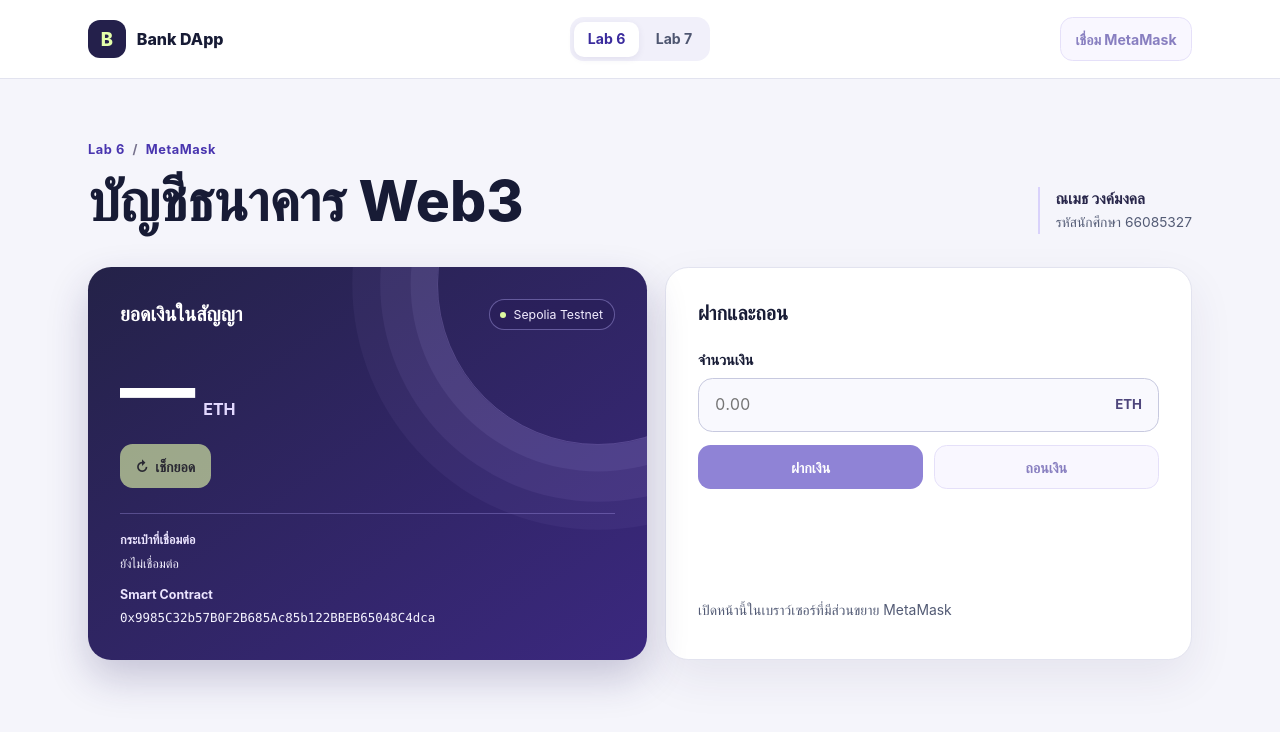
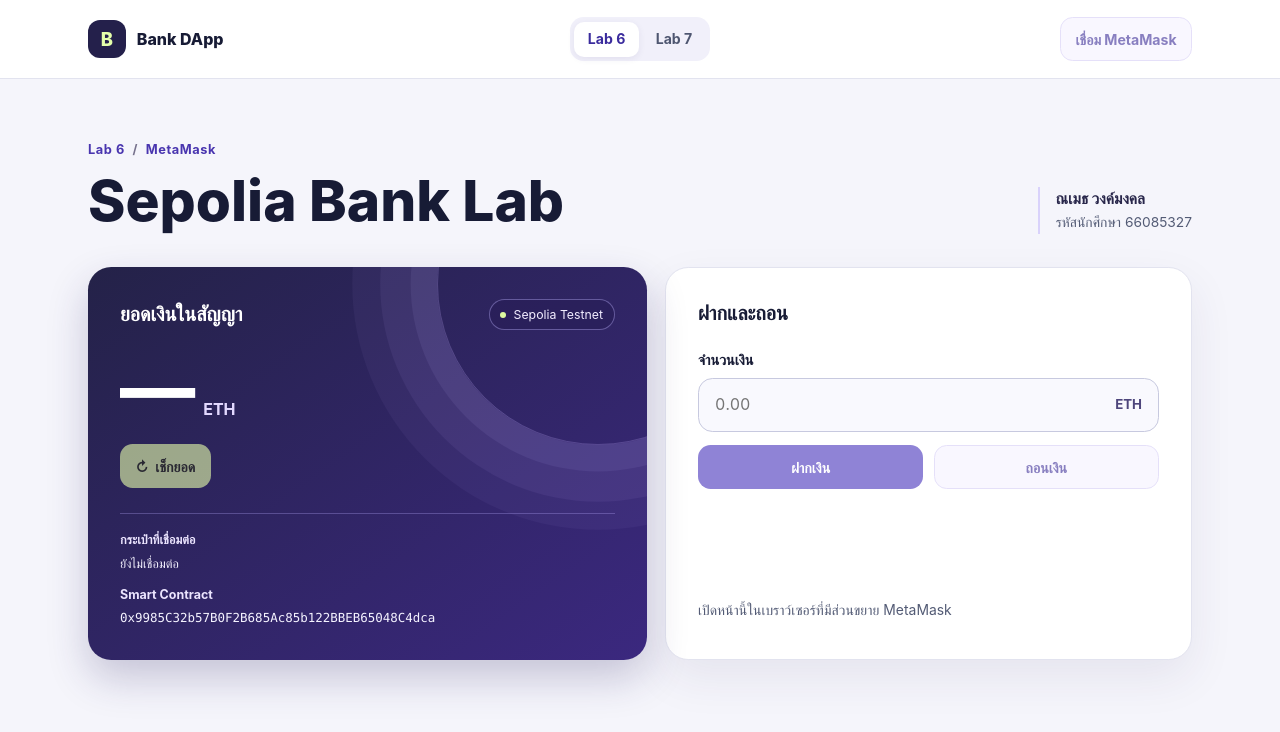
Before and after one commit to namethzz/bank-dapp-labs, a plain HTML site: page lab-6/index.html in a window 1280 px wide. Drawn offline with Linux system fonts and the light colour scheme.

Commit message:
Name both assignment pages Sepolia Bank Lab

```diff
--- a/lab-6/index.html
+++ b/lab-6/index.html
@@ -3,7 +3,7 @@
 <head>
   <meta charset="utf-8">
   <meta name="viewport" content="width=device-width, initial-scale=1">
-  <title>Bank DApp · Assignment Lab 6</title>
+  <title>Sepolia Bank Lab · Lab 6</title>
   <link rel="stylesheet" href="../bank-ui.css">
 </head>
 <body>
@@ -25,7 +25,7 @@
     <div class="page-intro">
       <div>
         <p class="lab-label">Lab 6 <span aria-hidden="true">/</span> MetaMask</p>
-        <h1>บัญชีธนาคาร Web3</h1>
+        <h1>Sepolia Bank Lab</h1>
       </div>
       <p class="identity"><strong id="student-name"></strong><span id="student-id"></span></p>
     </div>
```
Also changed, not shown: lab-7/index.html (+2 -2 lines).
